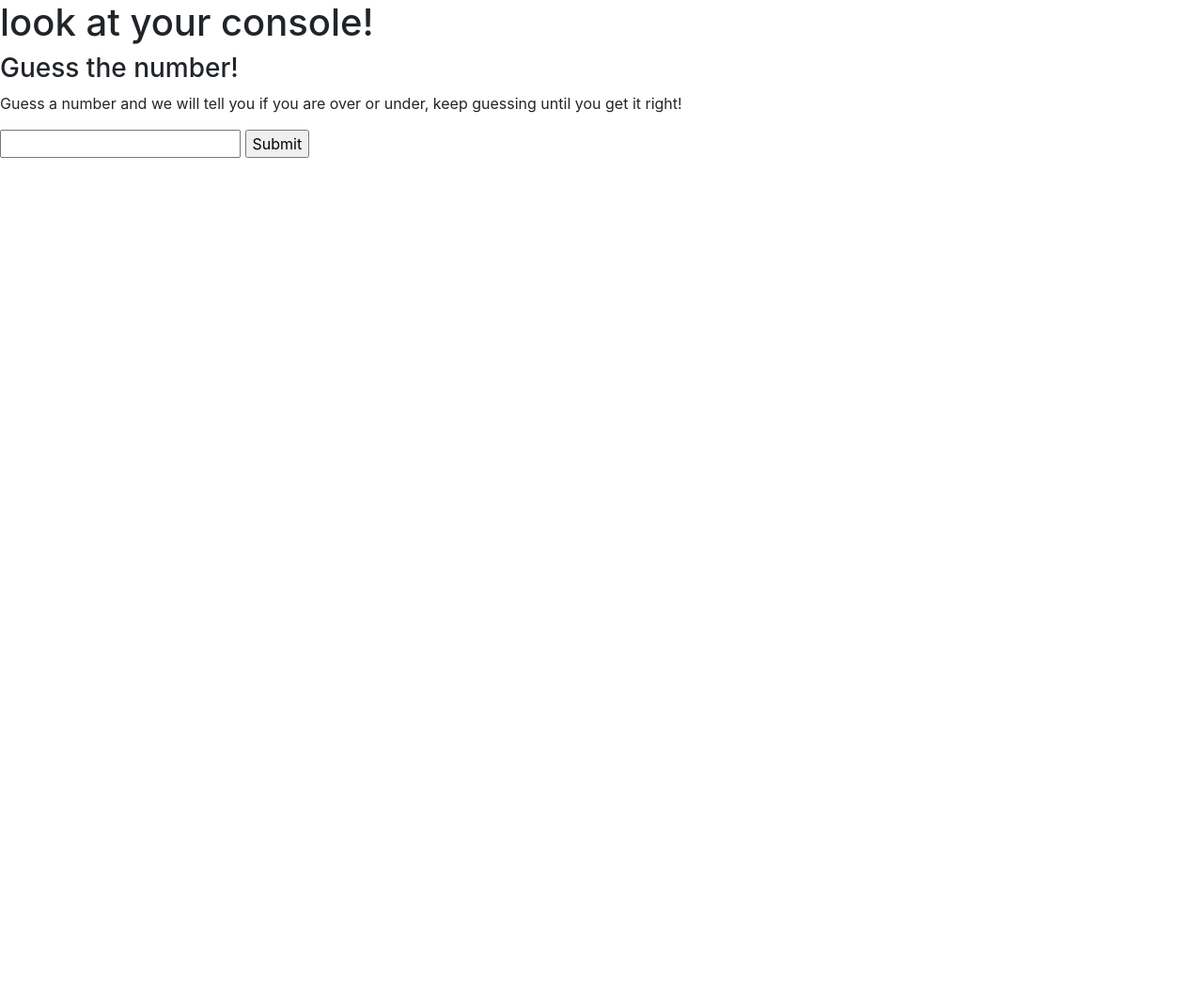
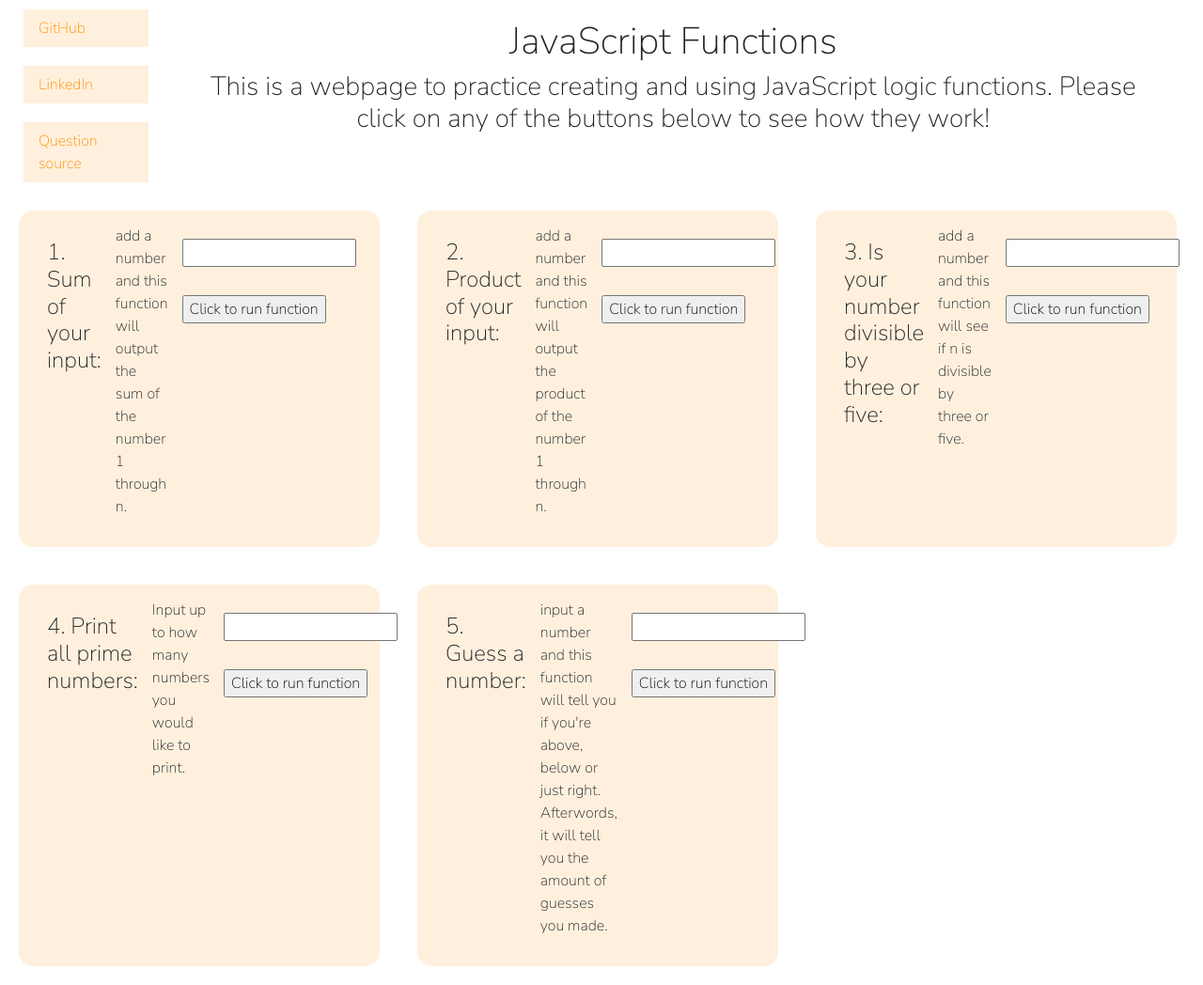
Before and after one commit to emilyelizabethdaniel/javascriptFunction, a plain HTML site: page index.html in a window 1280 px wide. Shown: the whole page at 94% size. Before the commit the page ends 800 px from the top, so only its background shows below. Drawn offline with nearby package versions, Linux system fonts and the light colour scheme.

Commit message:
initial page styling

```diff
--- a/assets/css/style.css
+++ b/assets/css/style.css
@@ -1,7 +1,50 @@
-/* button {
-    width: 50px;
-    height: 30px;
+body {
+    font-family: 'Nunito Sans', sans-serif;
+}
+
+.questions {
+    margin: 20px;
+    width: 30%;
+    display: flex;
+    background-color: #FFF0DD;
+    padding: 15px;
+    border-radius: 15px;
+}
+
+h4 {
+    padding: 15px;
+}
+
+.container {
+    display: flex;
+    justify-content: space-between;
+    max-width: 100%;
+}
+
+nav {
+   margin-right: 40px;
+   width: 20%;
+}
+
+header {
+    text-align: center;
+    margin-right: 40px;
+    margin-top: 20px;
+}
+
+a{
+    background-color: #FFF0DD;
+    padding: 10px;
     margin: 10px;
-    border-radius: 5px;
+    color: #FF8F00;
+}
 
-} */
+main {
+    display: flex;
+    flex-wrap: wrap;
+    /* justify-content: space-between; */
+}
+
+input {
+    margin: 15px;
+}
--- a/assets/js/script.js
+++ b/assets/js/script.js
@@ -16,7 +16,6 @@ function sumOfN(n) {
             console.log('not a value divisible by 3 or 5, try again!')
         }
     }
-
 };
 
 // sumOfN(n);
--- a/index.html
+++ b/index.html
@@ -1,29 +1,103 @@
 <!DOCTYPE html>
 <html lang="en">
+
 <head>
     <meta charset="UTF-8">
     <meta http-equiv="X-UA-Compatible" content="IE=edge">
     <meta name="viewport" content="width=device-width, initial-scale=1.0">
-    <link rel="stylesheet" href="https://stackpath.bootstrapcdn.com/bootstrap/4.3.1/css/bootstrap.min.css" integrity="sha384-ggOyR0iXCbMQv3Xipma34MD+dH/1fQ784/j6cY/iJTQUOhcWr7x9JvoRxT2MZw1T" crossorigin="anonymous">
+    <link rel="stylesheet" href="https://stackpath.bootstrapcdn.com/bootstrap/4.3.1/css/bootstrap.min.css"
+        integrity="sha384-ggOyR0iXCbMQv3Xipma34MD+dH/1fQ784/j6cY/iJTQUOhcWr7x9JvoRxT2MZw1T" crossorigin="anonymous">
     <link rel="stylesheet" href="./assets/css/style.css">
+    <link rel="preconnect" href="https://fonts.googleapis.com">
+    <link rel="preconnect" href="https://fonts.gstatic.com" crossorigin>
+    <link href="https://fonts.googleapis.com/css2?family=Nunito+Sans:wght@200&display=swap" rel="stylesheet">
     <title>coding challenges</title>
 
 </head>
+
 <body>
+    <div class="container">
+        <nav class="nav flex-column">
+            <a class="nav-link" href="https://github.com/emilyelizabethdaniel">GitHub</a>
+            <a class="nav-link" href="https://www.linkedin.com/in/emily-daniel127/">LinkedIn</a>
+            <a class="nav-link" href="https://adriann.github.io/programming_problems.html">Question source</a>
+        </nav>
         <header>
             <h1>
-        look at your console!
+                JavaScript Functions
             </h1>
+            <h3>
+                This is a webpage to practice creating and using JavaScript logic functions. Please click on any of the
+                buttons below to see how they work!
+                </h2>
         </header>
+    </div>
     <main id="number">
-        <h3>Guess the number!</h3>
-        <p>Guess a number and we will tell you if you are over or under, keep guessing until you get it right!</p>
+        <div class="questions">
+            <h4>
+                1. Sum of your input:
+            </h4>
+            <p>
+                add a number and this function will output the sum of the number 1 through n.
+            </p>
             <form>
                 <input type="number" id="input">
-            <input type="submit" id="submit" value="Submit">
+                <input type="submit" id="submit" value="Click to run function">
             </form>
+        </div>
+        <div class="questions">
+            <h4>
+                2. Product of your input:
+            </h4>
+            <p>
+                add a number and this function will output the product of the number 1 through n.
+            </p>
+            <form>
+                <input type="number" id="input">
+                <input type="submit" id="submit" value="Click to run function">
+            </form>
+        </div>
+        <div class="questions">
+            <h4>
+                3. Is your number divisible by three or five:
+            </h4>
+            <p>
+                add a number and this function will see if n is divisible by three or five.
+            </p>
+            <form>
+                <input type="number" id="input">
+                <input type="submit" id="submit" value="Click to run function">
+            </form>
+        </div>
+        <div class="questions">
+            <h4>
+                4. Print all prime numbers:
+            </h4>
+            <p>
+                Input up to how many numbers you would like to print.
+            </p>
+            <form>
+                <input type="number" id="input">
+                <input type="submit" id="submit" value="Click to run function">
+            </form>
+        </div>
+        <div class="questions">
+            <h4>
+                5. Guess a number:
+            </h4>
+            <p>
+                input a number and this function will tell you if you're above, below or just right. Afterwords, it
+                will
+                tell you the amount of guesses you made.
+            </p>
+            <form>
+                <input type="number" id="input">
+                <input type="submit" id="submit" value="Click to run function">
+            </form>
+        </div>
     </main>
 </body>
 <script src="https://code.jquery.com/jquery-3.5.1.min.js"></script>
 <script src="./assets/js/script.js"></script>
+
 </html>
```
Lines whose indentation alone changed are shown as unchanged.
